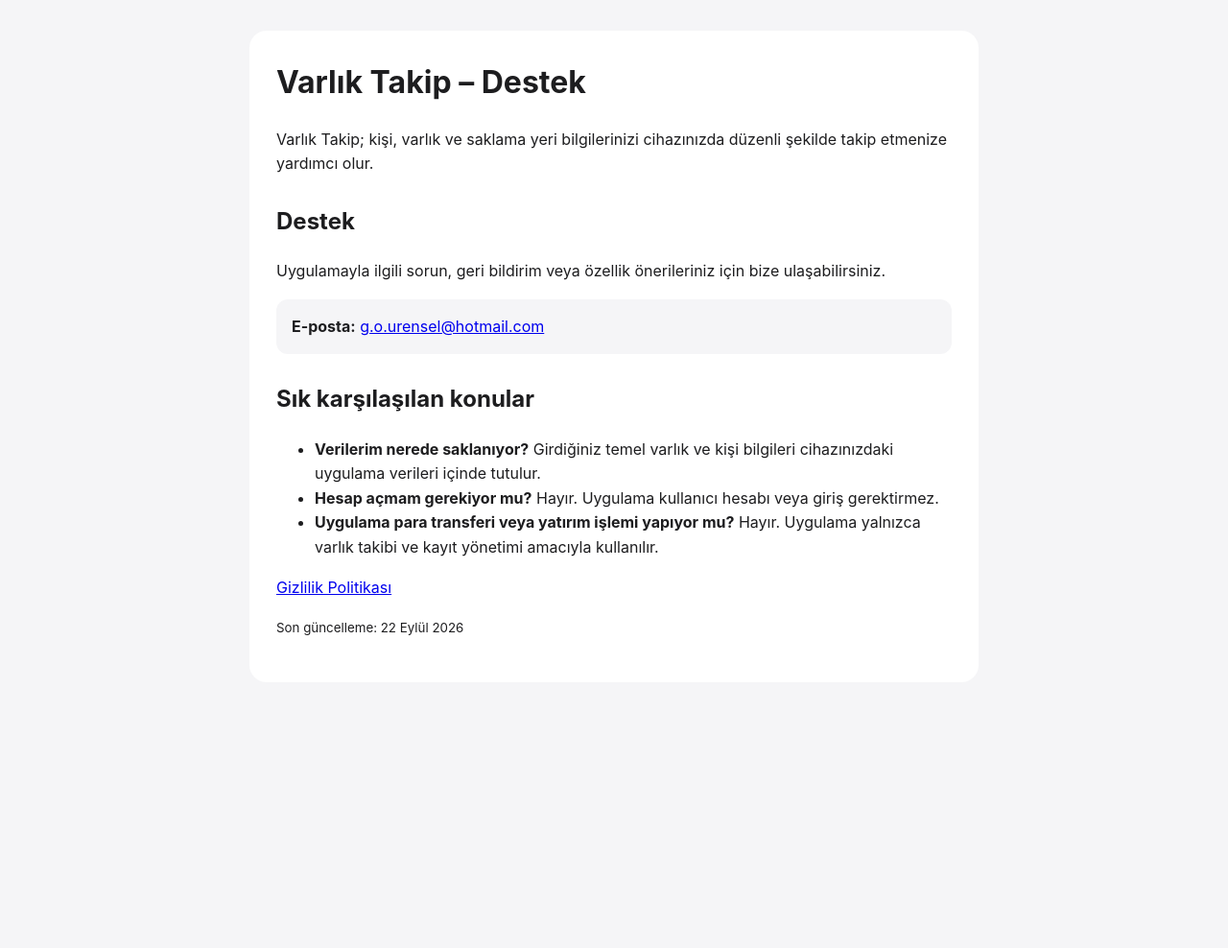
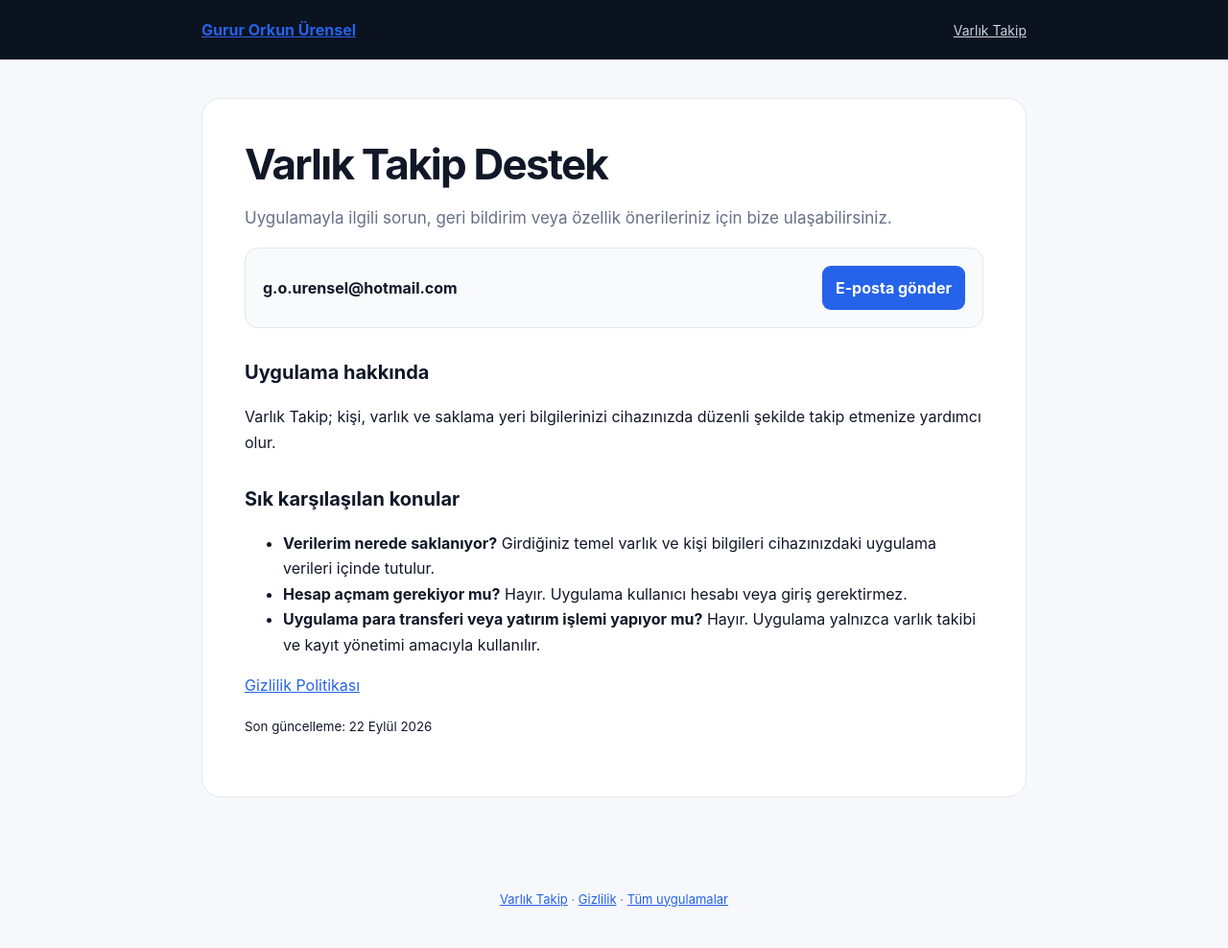
Before and after one commit to gururorkun/gururorkun.github.io, a plain HTML site: page varlik-takip/support.html in a window 1280 px wide. Shown: the whole page at 96% size. Before the commit the page ends 800 px from the top, so only its background shows below. Drawn offline with Linux system fonts and the light colour scheme.

Commit message:
Polish public site UI and UX

```diff
--- a/varlik-takip/support.html
+++ b/varlik-takip/support.html
@@ -1,17 +1,15 @@
 <!doctype html>
 <html lang="tr"><head><meta charset="utf-8"><meta name="viewport" content="width=device-width,initial-scale=1">
-<title>Varlık Takip – Destek</title>
-<style>body{font-family:-apple-system,BlinkMacSystemFont,"Segoe UI",sans-serif;max-width:760px;margin:0 auto;padding:32px 20px;line-height:1.6;color:#1d1d1f;background:#f5f5f7}main{background:white;border-radius:18px;padding:28px}h1{margin-top:0}h2{margin-top:28px}.contact{padding:16px;background:#f5f5f7;border-radius:12px}</style>
-</head><body><main>
-<h1>Varlık Takip – Destek</h1>
-<p>Varlık Takip; kişi, varlık ve saklama yeri bilgilerinizi cihazınızda düzenli şekilde takip etmenize yardımcı olur.</p>
-<h2>Destek</h2><p>Uygulamayla ilgili sorun, geri bildirim veya özellik önerileriniz için bize ulaşabilirsiniz.</p>
-<div class="contact"><strong>E-posta:</strong> <a href="mailto:g.o.urensel@hotmail.com">g.o.urensel@hotmail.com</a></div>
-<h2>Sık karşılaşılan konular</h2><ul>
-<li><strong>Verilerim nerede saklanıyor?</strong> Girdiğiniz temel varlık ve kişi bilgileri cihazınızdaki uygulama verileri içinde tutulur.</li>
-<li><strong>Hesap açmam gerekiyor mu?</strong> Hayır. Uygulama kullanıcı hesabı veya giriş gerektirmez.</li>
-<li><strong>Uygulama para transferi veya yatırım işlemi yapıyor mu?</strong> Hayır. Uygulama yalnızca varlık takibi ve kayıt yönetimi amacıyla kullanılır.</li>
-</ul>
-<p><a href="privacy.html">Gizlilik Politikası</a></p>
-<p><small>Son güncelleme: 22 Eylül 2026</small></p>
-</main></body></html>
+<meta name="description" content="Varlık Takip destek ve iletişim sayfası."><title>Varlık Takip | Destek</title>
+<style>
+:root{--bg:#f6f8fb;--surface:#fff;--text:#101828;--muted:#667085;--line:#e4e7ec;--blue:#2563eb;--dark:#0b1220}*{box-sizing:border-box}body{margin:0;font-family:-apple-system,BlinkMacSystemFont,"SF Pro Text","Segoe UI",Arial,sans-serif;color:var(--text);background:var(--bg);line-height:1.65}.container{width:min(860px,calc(100% - 32px));margin:auto}header{background:var(--dark);color:#fff;padding:18px 0}nav{display:flex;justify-content:space-between;align-items:center;gap:20px}.brand{font-weight:700}.navlink{color:#cbd5e1;font-size:14px}main{padding:40px 0 70px}.paper{background:#fff;border:1px solid var(--line);border-radius:20px;padding:clamp(24px,5vw,44px)}h1{font-size:clamp(30px,5vw,44px);line-height:1.1;letter-spacing:-.04em;margin:0 0 10px}h2{font-size:20px;margin:30px 0 8px}.lead{color:var(--muted);font-size:17px}.contact{display:flex;flex-wrap:wrap;align-items:center;justify-content:space-between;gap:15px;background:#f8fafc;border:1px solid var(--line);border-radius:14px;padding:18px}.btn{display:inline-flex;padding:10px 14px;border-radius:9px;background:var(--blue);color:#fff;text-decoration:none;font-weight:650}a{color:var(--blue)}footer{padding:26px 0 40px;color:var(--muted);font-size:13px;text-align:center}
+</style></head><body>
+<header><div class="container"><nav><a class="brand" href="/">Gurur Orkun Ürensel</a><a class="navlink" href="/varlik-takip/">Varlık Takip</a></nav></div></header>
+<main><div class="container"><article class="paper">
+<h1>Varlık Takip Destek</h1><p class="lead">Uygulamayla ilgili sorun, geri bildirim veya özellik önerileriniz için bize ulaşabilirsiniz.</p>
+<div class="contact"><strong>g.o.urensel@hotmail.com</strong><a class="btn" href="mailto:g.o.urensel@hotmail.com">E-posta gönder</a></div>
+<h2>Uygulama hakkında</h2><p>Varlık Takip; kişi, varlık ve saklama yeri bilgilerinizi cihazınızda düzenli şekilde takip etmenize yardımcı olur.</p>
+<h2>Sık karşılaşılan konular</h2><ul><li><strong>Verilerim nerede saklanıyor?</strong> Girdiğiniz temel varlık ve kişi bilgileri cihazınızdaki uygulama verileri içinde tutulur.</li><li><strong>Hesap açmam gerekiyor mu?</strong> Hayır. Uygulama kullanıcı hesabı veya giriş gerektirmez.</li><li><strong>Uygulama para transferi veya yatırım işlemi yapıyor mu?</strong> Hayır. Uygulama yalnızca varlık takibi ve kayıt yönetimi amacıyla kullanılır.</li></ul>
+<p><a href="privacy.html">Gizlilik Politikası</a></p><p><small>Son güncelleme: 22 Eylül 2026</small></p>
+</article></div></main><footer><div class="container"><a href="/varlik-takip/">Varlık Takip</a> · <a href="/varlik-takip/privacy.html">Gizlilik</a> · <a href="/">Tüm uygulamalar</a></div></footer>
+</body></html>
```
